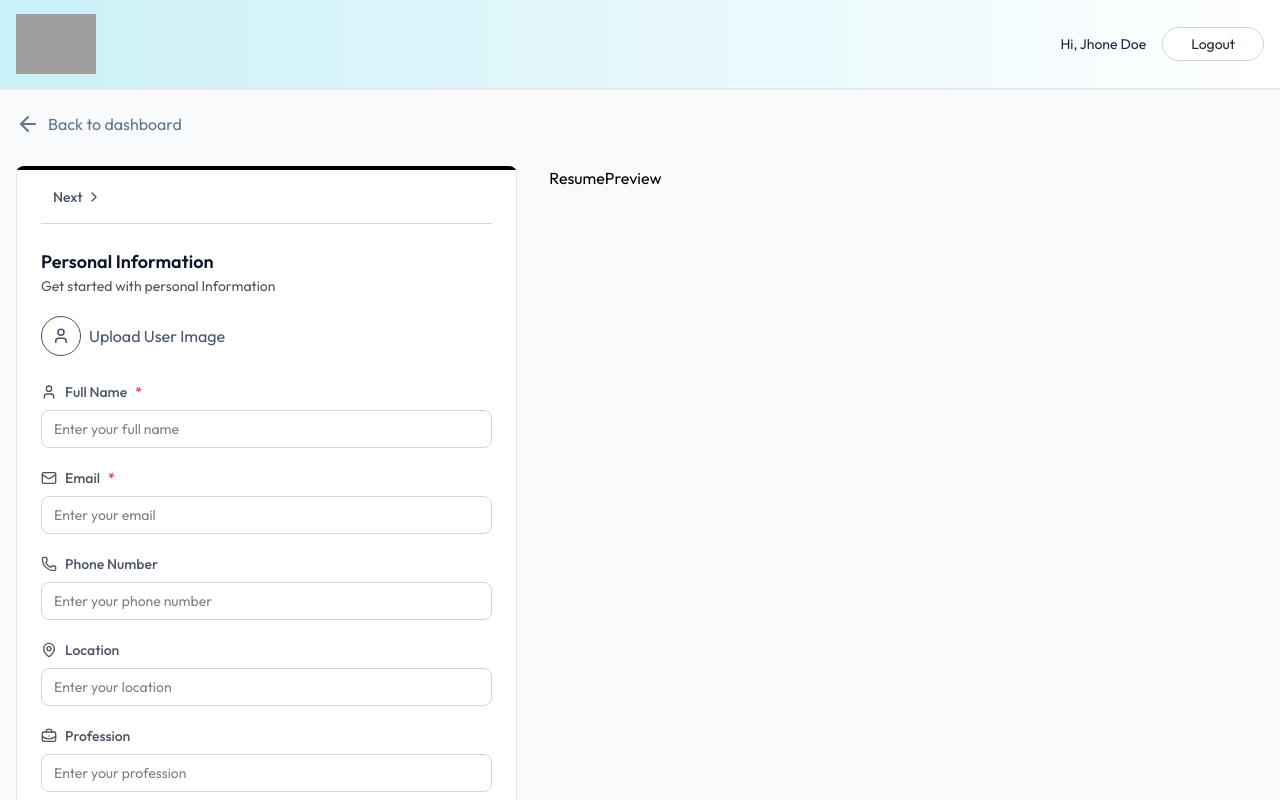
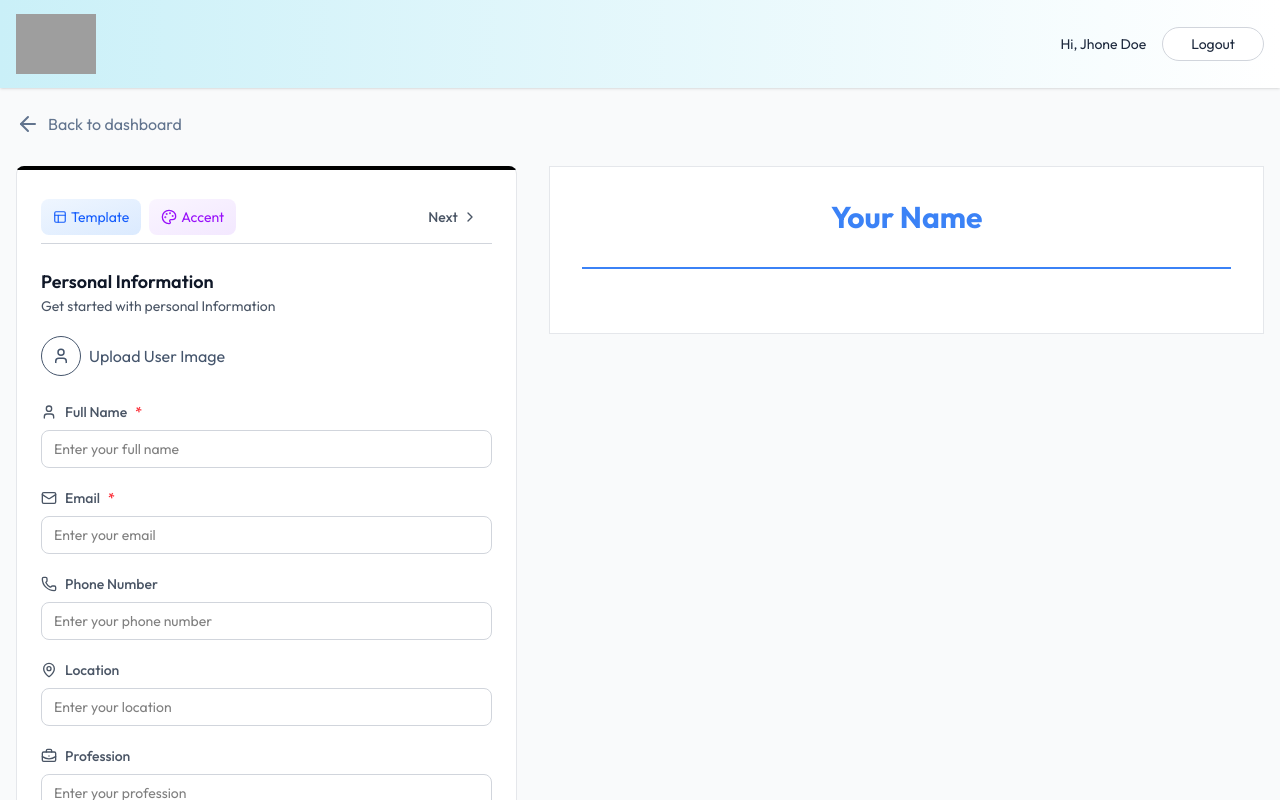
Before and after one commit to Sangamesh8892/Ai-Resume-Builder, a React (Vite) app in the folder client/: page /app/builder/1 in a window 1280 px wide. Shown: the top 800 px of the page. Built offline with nearby package versions, Linux system fonts and the light colour scheme; grey boxes are pictures that could not be loaded.

Commit message:
feat: Completed Implementation of live preview,Template Choose option,Color picker option

```diff
--- /dev/null
+++ b/client/src/components/ColorPicker.jsx
@@ -0,0 +1,67 @@
+import { Check, Palette } from "lucide-react";
+import React, { useState } from "react";
+
+const ColorPicker = ({ selectedColor, onChange }) => {
+  const colors = [
+    { name: "Blue", value: "#3B82F6" },
+    { name: "Indigo", value: "#6366F1" },
+    { name: "Purple", value: "#8B5CF6" },
+    { name: "Green", value: "#10B981" },
+    { name: "Red", value: "#EF4444" },
+    { name: "Orange", value: "#F97316" },
+    { name: "Teal", value: "#14B8A6" },
+    { name: "Pink", value: "#EC4899" },
+    { name: "Gray", value: "#6B7280" },
+    { name: "Black", value: "#1F2937" },
+  ];
+
+  const [isOpen, setIsOpen] = useState(false);
+
+  return (
+    <div className="relative">
+      <button
+        className="flex items-center gap-1 text-sm text-purple-600
+                   bg-gradient-to-br from-purple-50 to-purple-100 ring-purple-300 hover:ring
+                   transition-all px-3 py-2 rounded-lg"
+        onClick={() => setIsOpen(!isOpen)}
+      >
+        <Palette size={16} /> <span className="max-sm:hidden">Accent</span>
+      </button>
+
+      {isOpen && (
+        <div
+          className="grid grid-cols-4 w-60 gap-2 absolute top-full left-0
+                     p-3 mt-2 z-10 bg-white rounded-md border border-gray-200 shadow-sm"
+        >
+          {colors.map((color) => (
+            <div
+              key={color.value}
+              className="relative cursor-pointer group flex flex-col"
+              onClick={() => {
+                onChange(color.value);
+                setIsOpen(false);
+              }}
+            >
+              <div
+                className="w-12 h-12 rounded-full border-2
+                            border-transparent group-hover:border-black/25
+                            transition-colors flex justify-center items-center"
+                style={{backgroundColor: color.value}}
+              >
+                              {selectedColor===color.value && (
+                <div>
+                    <Check className="size-5 text-white"/>
+                </div>
+              )}
+
+              </div>
+              <p className="text- text-center mt-1 text-gray-600">{color.name}</p>
+            </div>
+          ))}
+        </div>
+      )}
+    </div>
+  );
+};
+
+export default ColorPicker;
--- a/client/src/components/ResumePreview.jsx
+++ b/client/src/components/ResumePreview.jsx
@@ -1,9 +1,75 @@
-import React from 'react'
+import React from "react";
+import ModernTemplate from "./templates/ModernTemplate";
+import MinimalTemplate from "./templates/MinimalTemplate";
+import ClassicTemplate from "./templates/ClassicTemplate";
+import MinimalImageTemplate from "./templates/MinimalImageTemplate";
 
-const ResumePreview = () => {
+const ResumePreview = ({ data, template, accentColor, classes = "" }) => {
+  const renderTemplate = (template) => {
+    switch (template) {
+      case "modern":
+        return <ModernTemplate data={data} accentColor={accentColor} />;
+        break;
+      case "minimal":
+        return <MinimalTemplate data={data} accentColor={accentColor} />;
+        break;
+      case "minimal-image":
+        return <MinimalImageTemplate data={data} accentColor={accentColor} />;
+        break;
+
+      default:
+        return <ClassicTemplate data={data} accentColor={accentColor} />;
+    }
+  };
+
   return (
-    <div>ResumePreview</div>
-  )
-}
+    <div className="w-full bg-gray-100">
+      <div
+        id="resume-preview"
+        className={
+          "border border-gray-200 print:shadow-none print:border-none " +
+          classes
+        }
+      >
+        {renderTemplate(template)}
+      </div>
 
-export default ResumePreview
+      <style jsx='true'>
+        {`
+          @page {
+            size: letter;
+            margin: 0;
+          }
+          @media print {
+            html,
+            body {
+              width: 8.5in;
+              height: 11in;
+              overflow: hidden;
+            }
+            body * {
+              visibility: hidden;
+            }
+            #resume-preview,
+            #resume-preview * {
+              visibility: visible;
+            }
+            #resume-preview {
+              position: absolute;
+              left: 0;
+              top: 0;
+              width: 100%;
+              height: auto;
+              margin: 0;
+              padding: 0;
+              box-shadow: none !important;
+              border: none !important;
+            }
+          }
+        `}{" "}
+      </style>
+    </div>
+  );
+};
+
+export default ResumePreview;
--- /dev/null
+++ b/client/src/components/TemplateSelector.jsx
@@ -0,0 +1,79 @@
+import { Check, Layout } from "lucide-react";
+import React, { useState } from "react";
+
+const TemplateSelector = ({ selectedTemplate, onChange }) => {
+  const [isOpen, setIsOpen] = useState(false);
+
+  const templates = [
+    {
+      id: "classic",
+      name: "Classic",
+      preview:
+        "A traditional resume with clean sections and a professional layout.",
+    },
+    {
+      id: "modern",
+      name: "Modern",
+      preview:
+        "A sleek, contemporary design with sharp structure and bold accents.",
+    },
+    {
+      id: "minimal-image",
+      name: "Minimal Image",
+      preview:
+        "A minimal layout featuring a profile image for a clean, personal touch.",
+    },
+    {
+      id: "minimal",
+      name: "Minimal",
+      preview:
+        "A simple, distraction-free layout focused on clarity and readability.",
+    },
+  ];
+
+  return (
+    <div className="relative">
+      <button
+        className="flex items-center gap-1 text-sm text-blue-600 bg-gradient-to-br from-blue-50 to-blue-100 ring-blue-300 hover:ring transition-all px-3 py-2 rounded-lg"
+        onClick={() => setIsOpen(!isOpen)}
+      >
+        <Layout size={14} /> <span className="max-sm:hidden">Template</span>
+      </button>
+      {isOpen && (
+        <div className="absolute top-full w-xs p-3 mt-2 space-y-3 z-10 bg-white rounded-md border border-gray-200 shadow-sm">
+          {templates.map((template) => (
+            <div
+              key={template.id}
+              onClick={() => {
+                onChange(template.id);
+                setIsOpen(false);
+              }}
+              className={`relative p-3 border rounded-md cursor-pointer transition-all ${
+                selectedTemplate === template.id
+                  ? "border-blue-400 bg-blue-100"
+                  : "border-gray-300 hover:border-gray-400"
+              }`}
+            >
+              {selectedTemplate === template.id && (
+                <div className="absolute top-2 right-2">
+                  <div className="size-5 bg-blue-400 rounded-full flex items-center justify-center">
+                    <Check className="w-3 h-3 text-white" />
+                  </div>
+                </div>
+              )}
+
+              <div className="space-y-1">
+                <h4 className="font-medium text-gray-800">{template.name}</h4>
+                <div className="mt-2 p-2 bg-blue-50 rounded text-xs text-gray-500 italic">
+                  {template.preview}
+                </div>
+              </div>
+            </div>
+          ))}
+        </div>
+      )}
+    </div>
+  );
+};
+
+export default TemplateSelector;
--- a/client/src/pages/ResumeBuilder.jsx
+++ b/client/src/pages/ResumeBuilder.jsx
@@ -14,6 +14,8 @@
 } from "lucide-react";
 import PersonalInfoForm from "../components/Forms/PersonalInfoForm";
 import ResumePreview from "../components/ResumePreview";
+import TemplateSelector from "../components/TemplateSelector";
+import ColorPicker from "../components/ColorPicker";
 
 const ResumeBuilder = () => {
   const { resumeId } = useParams();
@@ -90,8 +92,14 @@
               />
 
               {/* Section Navigation */}
-              <div className="flex justify-between items-center mb-6 border-b border-gray-300 py-1">
-                <div className="flex items-center">
+              <div className="flex justify-between items-center mt-5 mb-6 border-b border-gray-300 py-1">
+
+                <div className="flex justify-between items-center py-1 gap-2">
+
+                  <TemplateSelector selectedTemplate={resumeData.template} onChange={(template)=>setResumeData(prev=>({...prev,template}))} />
+                  <ColorPicker selectedColor={resumeData.accent_color} onChange={(color)=>setResumeData(prev=>({...prev,accent_color:color}))} />
+                </div>
+                <div className={`flex items-center ml-25 ${activeSectionIndex ===0 && 'ml-45'} `}>
                   {activeSectionIndex !== 0 && (
                     <button
                       className="flex items-center gap-1 p-3 rounded-lg text-sm font-medium text-gray-600 hover:bg-gray-50 transition-all"
@@ -146,7 +154,7 @@
                   {/* Fucntionality Buttons */}
                 </div>
                 {/* Resume Preview */}
-                <ResumePreview />
+                <ResumePreview data={resumeData} template={resumeData.template} accentColor={resumeData.accent_color} />
           </div>
         </div>
       </div>
```
Also changed, not shown: client/src/components/templates/ClassicTemplate.jsx (renamed from client/src/assets/templates/ClassicTemplate.jsx), client/src/components/templates/MinimalImageTemplate.jsx (renamed from client/src/assets/templates/MinimalImageTemplate.jsx), client/src/components/templates/MinimalTemplate.jsx (renamed from client/src/assets/templates/MinimalTemplate.jsx), client/src/components/templates/ModernTemplate.jsx (renamed from client/src/assets/templates/ModernTemplate.jsx).
